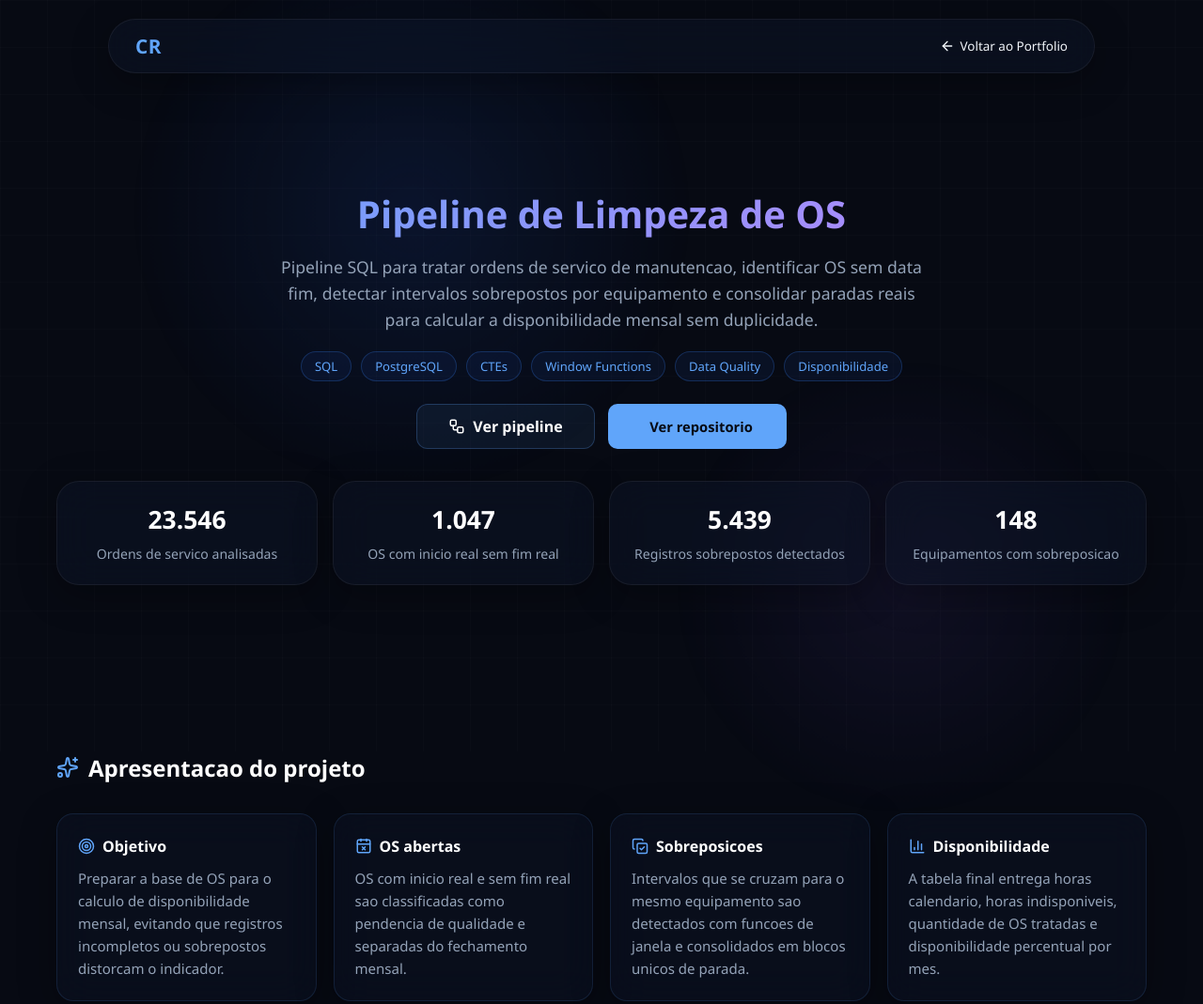
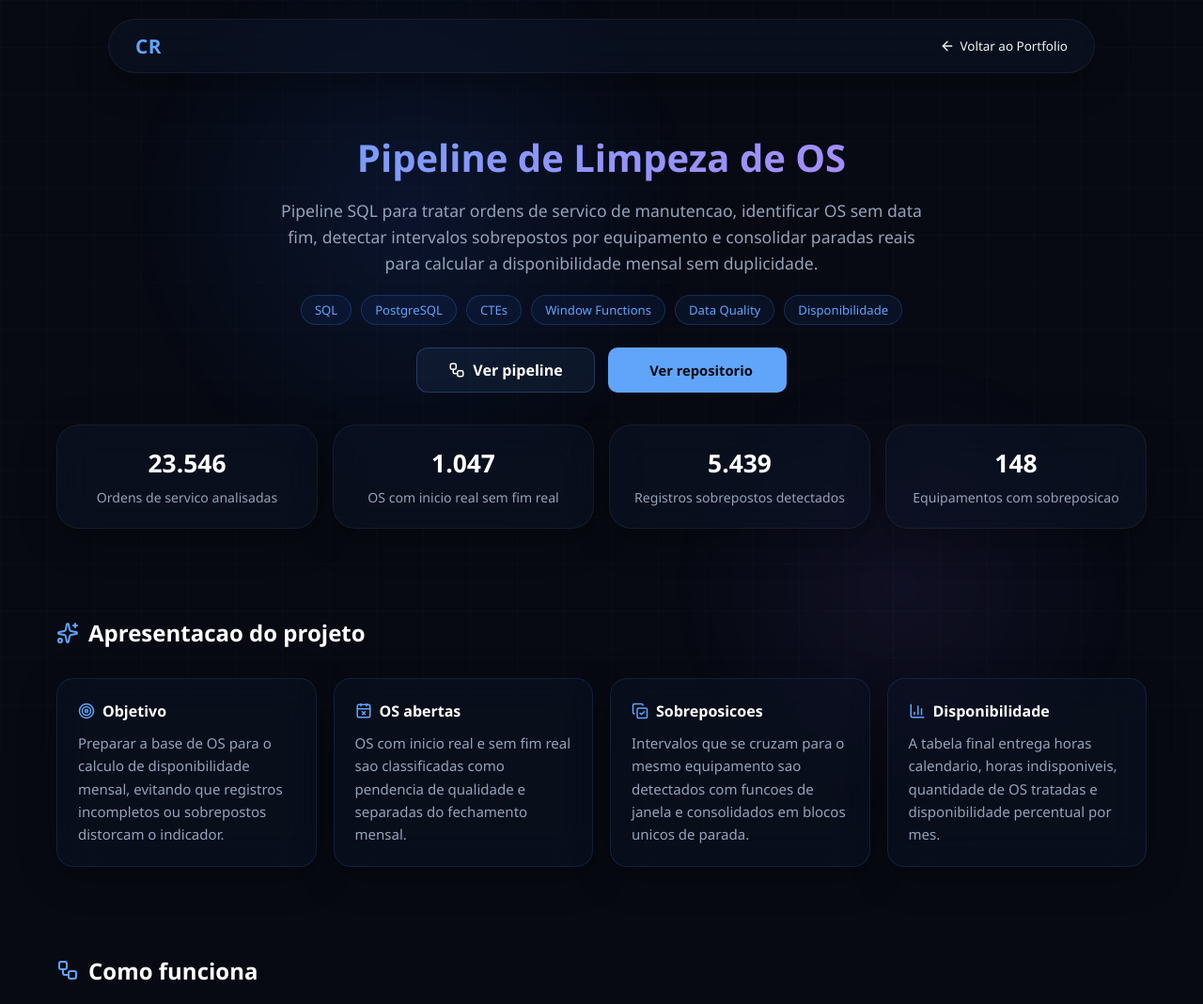
Before and after one commit to cari17ribeiro/portifolio, a website built with Vite: page projeto_pipeline_sql.html in a window 1280 px wide. Shown: the top 1069 px of the page at 94% size. Built offline with nearby package versions, Linux system fonts and the light colour scheme; some icons are missing.

Commit message:
Update projeto_pipeline_sql.html

```diff
--- a/projeto_pipeline_sql.html
+++ b/projeto_pipeline_sql.html
@@ -21,6 +21,17 @@
         flex-wrap: wrap;
         gap: 14px;
         margin-top: 24px;
+      }
+
+      .project-header,
+      .content-section {
+        min-height: auto;
+        margin-bottom: 42px;
+        padding-top: 34px;
+      }
+
+      .project-header {
+        padding-top: 0;
       }
 
       .project-actions .btn-contact {
@@ -443,7 +454,7 @@
         </div>
       </section>
 
-      <section class="content-section reveal" style="margin-top: 80px">
+      <section class="content-section reveal" style="margin-top: 46px">
         <h2>
           <i data-lucide="sparkles"></i>
           Apresentacao do projeto
@@ -669,7 +680,7 @@ END AS os_sobreposta</code></pre>
         </div>
       </section>
 
-      <section class="content-section reveal" style="margin-bottom: 80px">
+      <section class="content-section reveal" style="margin-bottom: 56px">
         <div class="github-callout glass-panel">
           <div class="github-callout-text">
             <h3>
```
